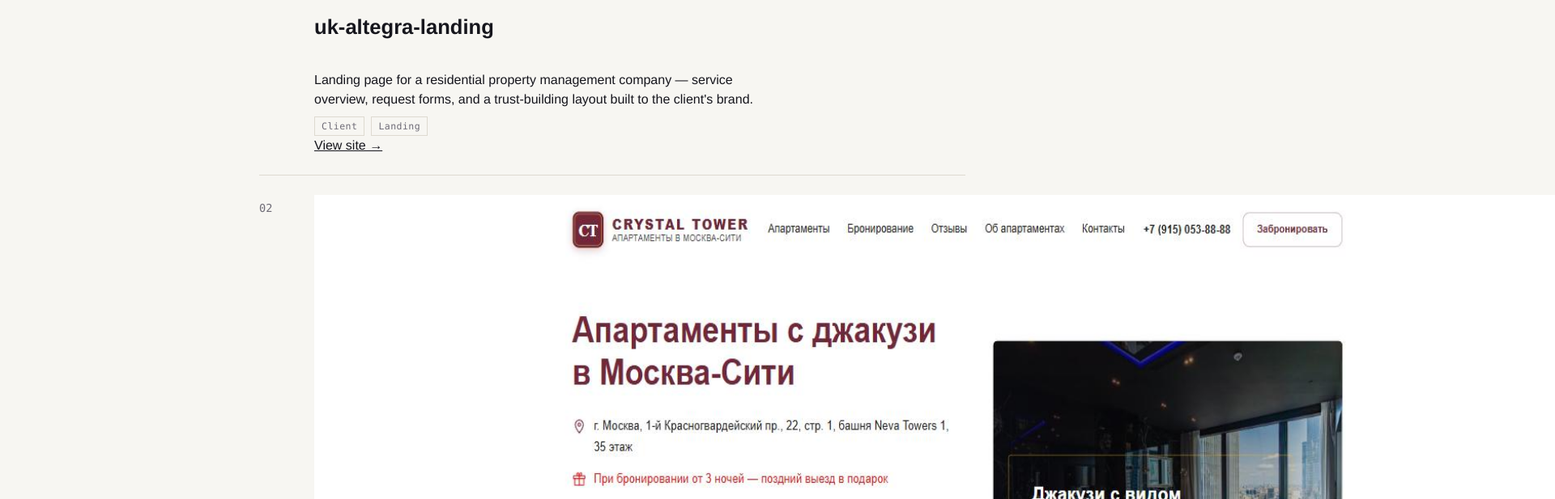
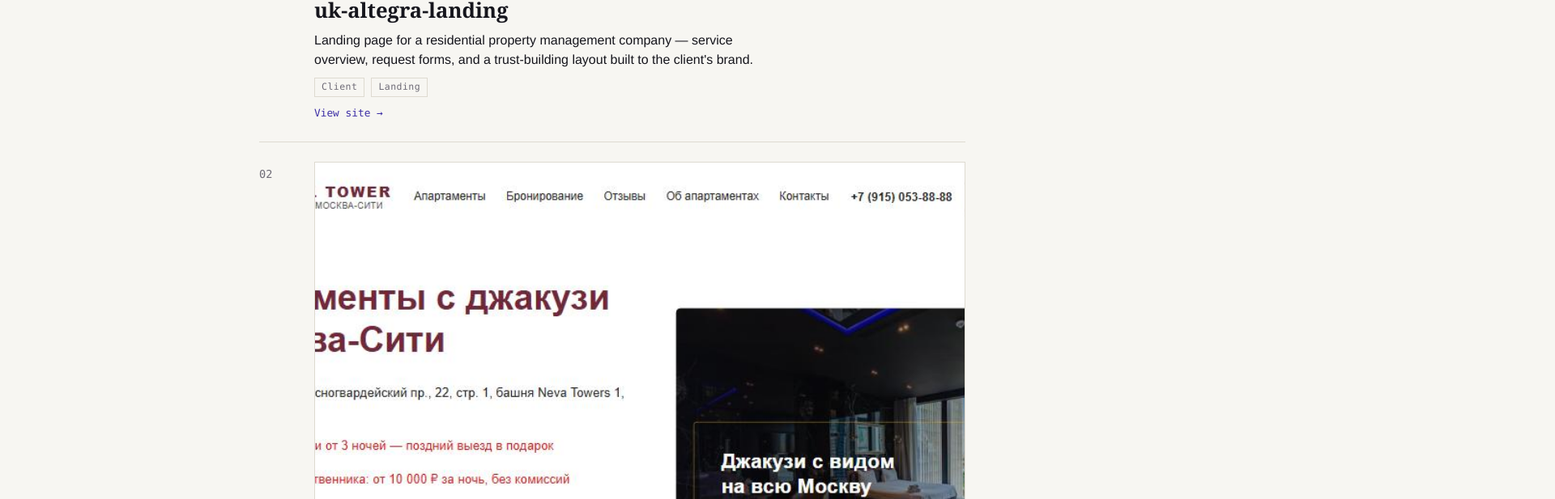
Before and after one commit to denfry/denfry.github.io, a React (Vite) app: page / in a window 1280 px wide. Shown: the part 1779-2396 px from the top of the page at 81% size, 1920 px wide, since content can reach past the window. Built offline with nearby package versions, Linux system fonts and the light colour scheme.

Commit message:
feat: style Work cards with screenshots and group labels

```diff
--- a/src/components/Work/Work.module.css
+++ b/src/components/Work/Work.module.css
@@ -1,3 +1,14 @@
+.groupLabel {
+  font-family: var(--mono);
+  font-weight: 400;
+  font-size: .72rem;
+  text-transform: uppercase;
+  letter-spacing: .18em;
+  color: var(--muted);
+  margin: 0 0 .5rem;
+}
+.groupLabel:not(:first-child) { margin-top: 2rem; }
+
 .item {
   display: grid;
   grid-template-columns: 3rem minmax(0, 1fr);
@@ -7,15 +18,24 @@
 }
 .item:first-child { border-top: 0; padding-top: 0; }
 .num { font-family: var(--mono); font-size: .85rem; color: var(--muted); padding-top: .35rem; }
+
+.image {
+  display: block;
+  width: 100%;
+  aspect-ratio: 16 / 9;
+  object-fit: cover;
+  border: 1px solid var(--hair);
+  margin-bottom: .75rem;
+  background: var(--hair);
+}
+
 .name {
-  display: inline-block;
+  display: block;
+  margin: 0;
+  font-family: var(--display);
   font-size: clamp(1.25rem, 3vw, 1.6rem);
-  font-weight: 700;
-  text-decoration: none;
-  border-bottom: 2px solid transparent;
-  transition: color .15s ease, border-color .15s ease;
+  font-weight: 600;
 }
-.name:hover { color: var(--accent); border-bottom-color: var(--accent); }
 .desc { margin: .4rem 0 .6rem; max-width: 62ch; }
 .tags { display: flex; gap: .5rem; flex-wrap: wrap; }
 .tags span {
@@ -26,6 +46,18 @@
   border: 1px solid var(--hair);
   padding: .15rem .5rem;
 }
+.link {
+  display: inline-block;
+  margin-top: .6rem;
+  font-family: var(--mono);
+  font-size: .8rem;
+  color: var(--accent);
+  text-decoration: none;
+  border-bottom: 1px solid transparent;
+  transition: border-color .15s ease;
+}
+.link:hover { border-bottom-color: var(--accent); }
+
 @media (max-width: 520px) {
   .item { grid-template-columns: 2rem minmax(0, 1fr); gap: 0 .75rem; }
 }
```
